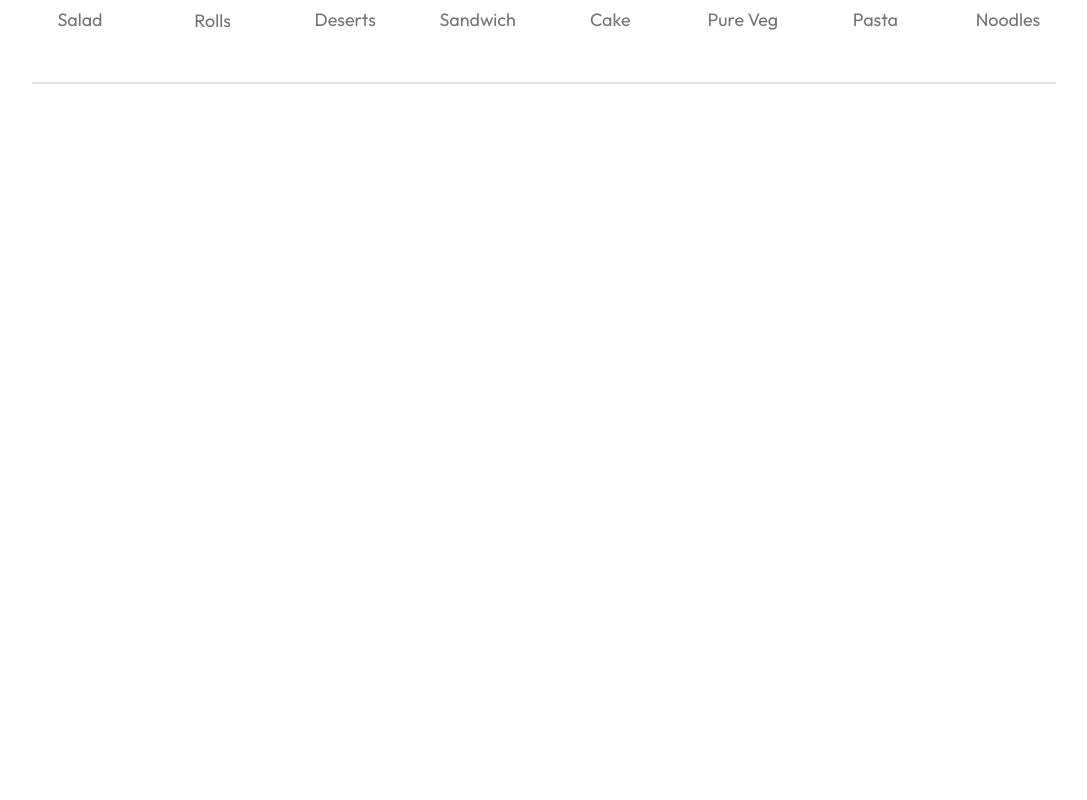
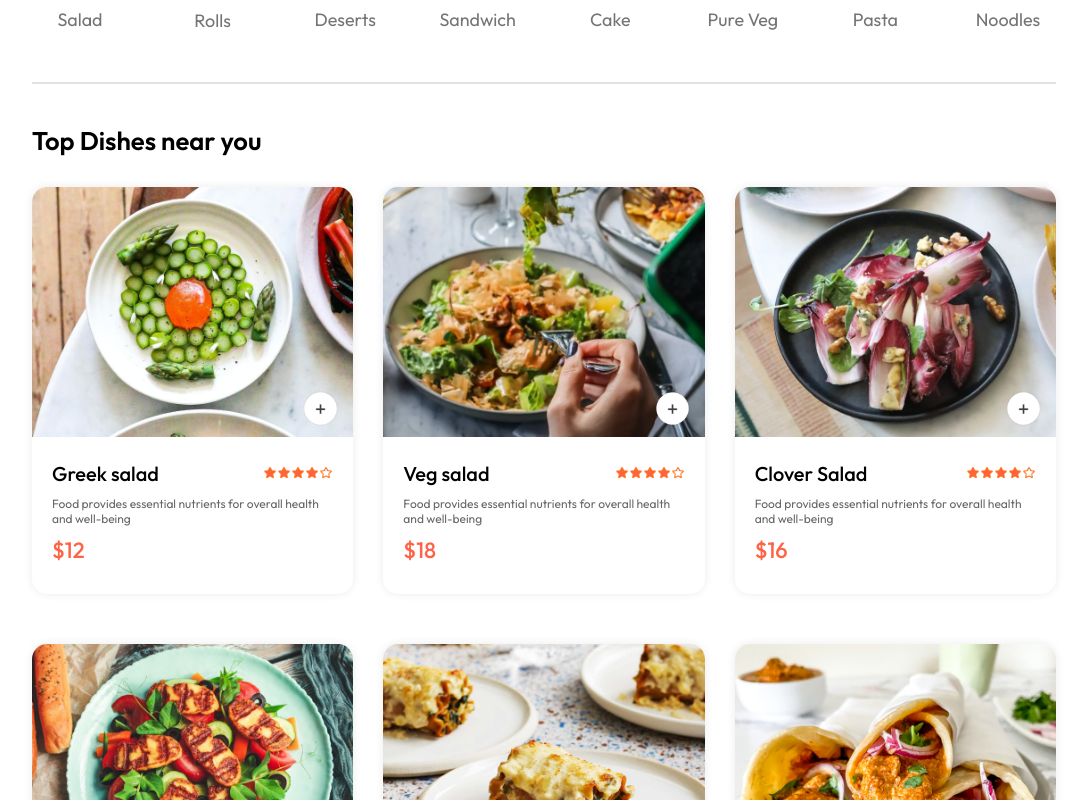
Before and after one commit to sari-rahul/BiteBuzz, a React (Create React App) app: page / in a window 1280 px wide. Shown: the part 840-1640 px from the top of the page, without its empty margins (96-1183 px from the left). Before the commit the page ends 934 px from the top, so only its background shows below. Built offline with nearby package versions, Linux system fonts and the light colour scheme.

Commit message:
Add Add to cart and remove from cart contexts

```diff
--- /dev/null
+++ b/src/components/FoodDisplay/FoodDisplay.css
@@ -0,0 +1,14 @@
+.food-display{
+    margin-top: 30px;
+}
+.food-display h2{
+    font-size: max(2vw,24px);
+    font-weight: 600;
+}
+.food-display-list{
+    display: grid;
+    grid-template-columns: repeat(auto-fill,minmax(240px,1fr));
+    margin-top: 30px;
+    gap: 30px;
+    row-gap: 50px;
+}
--- /dev/null
+++ b/src/components/FoodDisplay/FoodDisplay.js
@@ -0,0 +1,27 @@
+import React, { useContext } from 'react';
+import './FoodDisplay.css'
+import { StoreContext } from '../../context/StoreContext';
+import FoodItem from '../FoodItem/FoodItem';
+
+const FoodDisplay = ({category}) => {
+
+    const{food_list} = useContext(StoreContext)
+
+  return (
+    <div className='food-display' id='food-display'>
+        <h2> Top Dishes near you</h2>
+        <div className="food-display-list">
+            {food_list.map((item,index)=>{
+                return <FoodItem key={index}
+                                 id={item._id}
+                                 name={item.name}
+                                 description={item.description}
+                                 price={item.price}
+                                 image={item.image}/>
+            })}
+        </div>
+    </div>
+  )
+}
+
+export default FoodDisplay
--- /dev/null
+++ b/src/components/FoodItem/FoodItem.css
@@ -0,0 +1,63 @@
+.food-item{
+    width:100%;
+    margin: auto;
+    border-radius: 15px;
+    box-shadow: 0px 0px 10px #00000015;
+    transition: 0.3s;
+    animation: fadeIn 1s;
+}
+.food-item-image{
+    width: 100%;
+    border-radius: 15px 15px 0px 0px;
+}
+.food-item-info{
+    padding: 20px;
+}
+.food-item-name-rating{
+    display: flex;
+    justify-content: space-between;
+    align-items: center;
+    margin-bottom: 10px;
+}
+.food-item-name-rating p{
+    font-size: 20px;
+    font-weight: 500;
+}
+.food-item-name-rating img{
+    width:70px;
+}
+.food-item-description{
+    color:#676767;
+    font-size: 12px;
+}
+.food-item-price{
+    color: tomato;
+    font-size: 22px;
+    font-weight: 500;
+    margin: 10px 0px;
+}
+.food-item-img-container{
+    position: relative;
+}
+.food-item-img-container .add{
+    width:35px;
+    position: absolute;
+    bottom: 15px;
+    right: 15px;
+    cursor: pointer;
+    border-radius: 50%;
+}
+.food-item-counter{
+    position: absolute;
+    bottom: 15px;
+    right: 15px;
+    display: flex;
+    align-items: center;
+    gap: 10px;
+    padding: 6px;
+    border-radius: 50px;
+    background-color: white;
+}
+.food-item-counter img{
+    width:30px;
+}
--- /dev/null
+++ b/src/components/FoodItem/FoodItem.js
@@ -0,0 +1,35 @@
+import React, { useContext} from 'react';
+import './FoodItem.css';
+import { assets } from '../../assets/assets';
+import { StoreContext } from '../../context/StoreContext';
+
+const FoodItem = ({id,name,price,description,image}) => {
+
+    const{cartItems,addToCart,removeFromCart} = useContext(StoreContext)
+
+  return (
+    <div className='food-item'>
+      <div className="food-item-img-container">
+        <img className='food-item-image' src={image} alt="" />
+        {!cartItems[id]
+            ?<img className='add' onClick={()=>addToCart(id)} src={assets.add_icon_white} alt=''/>
+            :<div className='food-item-counter'>
+                <img onClick={()=>removeFromCart(id)} src={assets.remove_icon_red} alt="" />
+                <p>{cartItems[id]}</p>
+                <img onClick={()=>addToCart(id)} src={assets.add_icon_green} alt="" />
+            </div>
+        }
+      </div>
+        <div className="food-item-info">
+            <div className="food-item-name-rating">
+                <p>{name}</p>
+                <img src={assets.rating_starts} alt="" />
+            </div>
+            <p className="food-item-description">{description}</p>
+            <p className='food-item-price'>${price}</p>
+        </div>
+    </div>
+  );
+};
+
+export default FoodItem
--- /dev/null
+++ b/src/context/StoreContext.js
@@ -0,0 +1,42 @@
+import { createContext, useEffect ,useState} from "react";
+import { food_list } from "../assets/assets";
+
+export const StoreContext = createContext(null)
+
+const StoreContextProvider = (props)=>{
+    const [cartItems,setCartItems] = useState({});
+
+    const addToCart = (itemId)=>{
+        if(!cartItems[itemId]){
+            setCartItems((prev)=>({...prev,[itemId]:1}))
+        }
+        else{
+            setCartItems((prev)=>({...prev,[itemId]:prev[itemId]+1}))
+        }
+    }
+
+    const removeFromCart = (itemId)=>{
+
+        setCartItems((prev)=>({...prev,[itemId]:prev[itemId]-1}))
+
+    }
+    useEffect(()=>{
+        console.log(cartItems)
+    },[cartItems])
+
+    const contextValue ={
+        food_list,
+        cartItems,
+        setCartItems,
+        addToCart,
+        removeFromCart
+    }
+
+    return (
+        <StoreContext.Provider value={contextValue}>
+            {props.children}
+        </StoreContext.Provider>
+    )
+
+}
+export default StoreContextProvider;
--- a/src/index.js
+++ b/src/index.js
@@ -4,11 +4,14 @@
 import App from './App';
 import reportWebVitals from './reportWebVitals';
 import { BrowserRouter } from 'react-router-dom';
+import StoreContextProvider from './context/StoreContext';
 
 const root = ReactDOM.createRoot(document.getElementById('root'));
 root.render(
   <BrowserRouter>
-      <App />
+    <StoreContextProvider>
+        <App />
+    </StoreContextProvider>
   </BrowserRouter>
 
 );
--- a/src/pages/Home/Home.js
+++ b/src/pages/Home/Home.js
@@ -2,6 +2,7 @@
 import './Home.css'
 import Header from '../../components/Header/Header';
 import ExploreMenu from '../../components/ExploreMenu/ExploreMenu';
+import FoodDisplay from '../../components/FoodDisplay/FoodDisplay';
 
 const Home = () => {
     const[category,setCategory] = useState('All')
@@ -10,6 +11,7 @@
     <div>
      <Header/>
      <ExploreMenu category={category} setCategory={setCategory}/>
+     <FoodDisplay category={category}/>
     </div>
   )
 }
```
